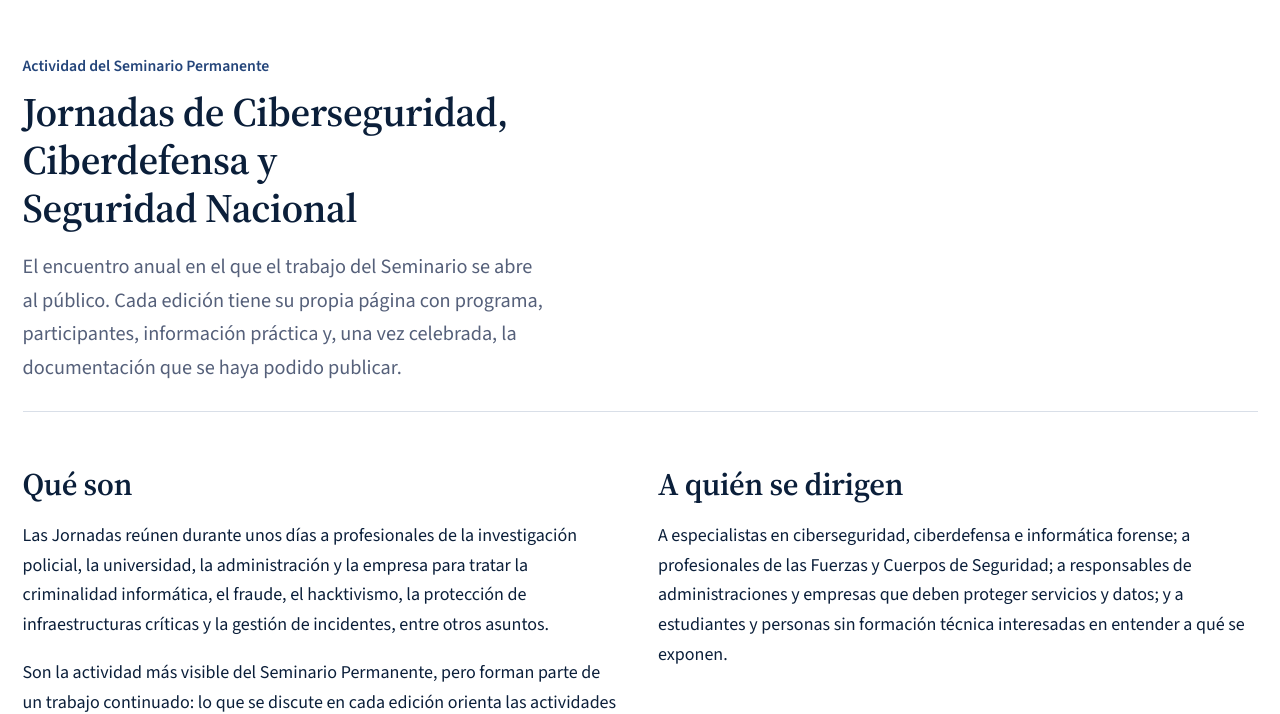
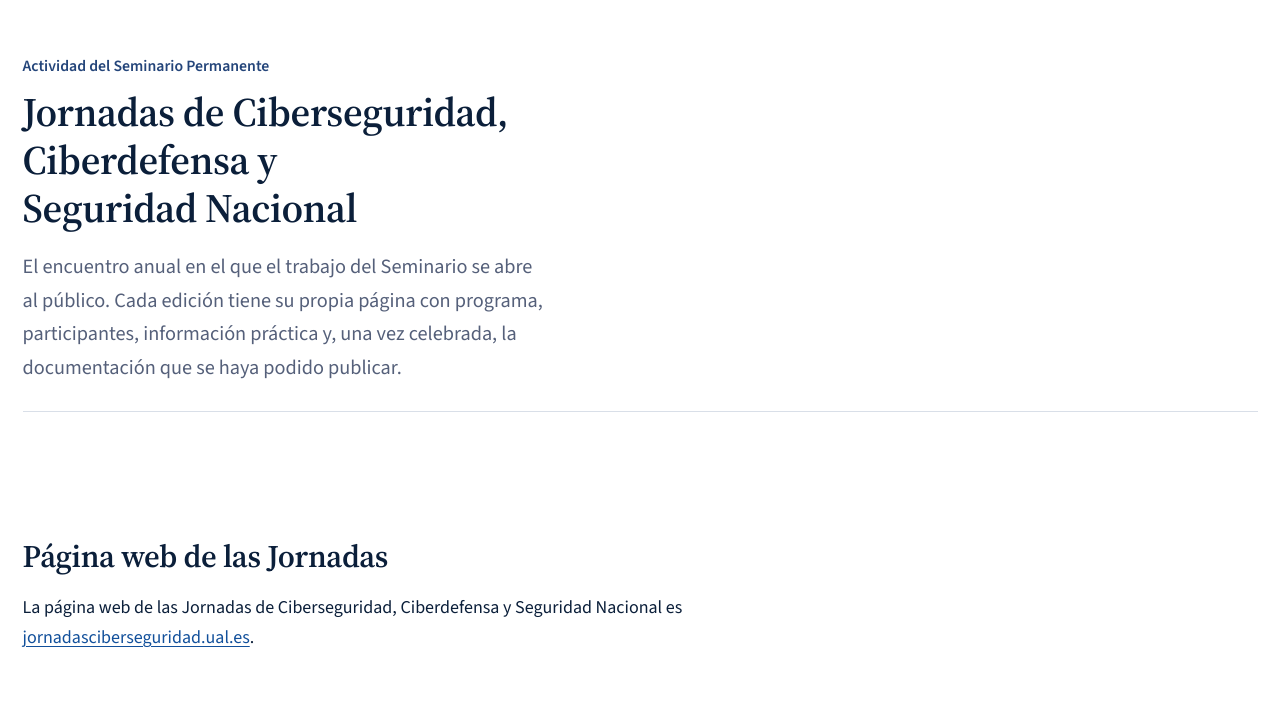
Before and after one commit to jaberme/DefensaCiberdelito, an Eleventy site: page src/jornadas.njk in a window 1280 px wide. Shown: the part 91-805 px from the top of the page. Built offline with nearby package versions, Linux system fonts and the light colour scheme; Eleventy itself is replaced by a stand-in of ours; files that its build step writes are made by us from their sources.

Commit message:
Añade enlace a la web de las Jornadas

```diff
--- a/src/jornadas.njk
+++ b/src/jornadas.njk
@@ -15,6 +15,16 @@ descripcion: Archivo de ediciones de las Jornadas de Ciberseguridad, Ciberdefens
     </p>
   </div>
 </div>
+
+<section class="contenedor seccion" aria-labelledby="web-jornadas">
+  <div class="prosa">
+    <h2 id="web-jornadas">Página web de las Jornadas</h2>
+    <p>
+      La página web de las Jornadas de Ciberseguridad, Ciberdefensa y Seguridad Nacional es
+      <a href="https://jornadasciberseguridad.ual.es/">jornadasciberseguridad.ual.es</a>.
+    </p>
+  </div>
+</section>
 
 <div class="contenedor">
   <div class="rejilla rejilla--dos">
```
